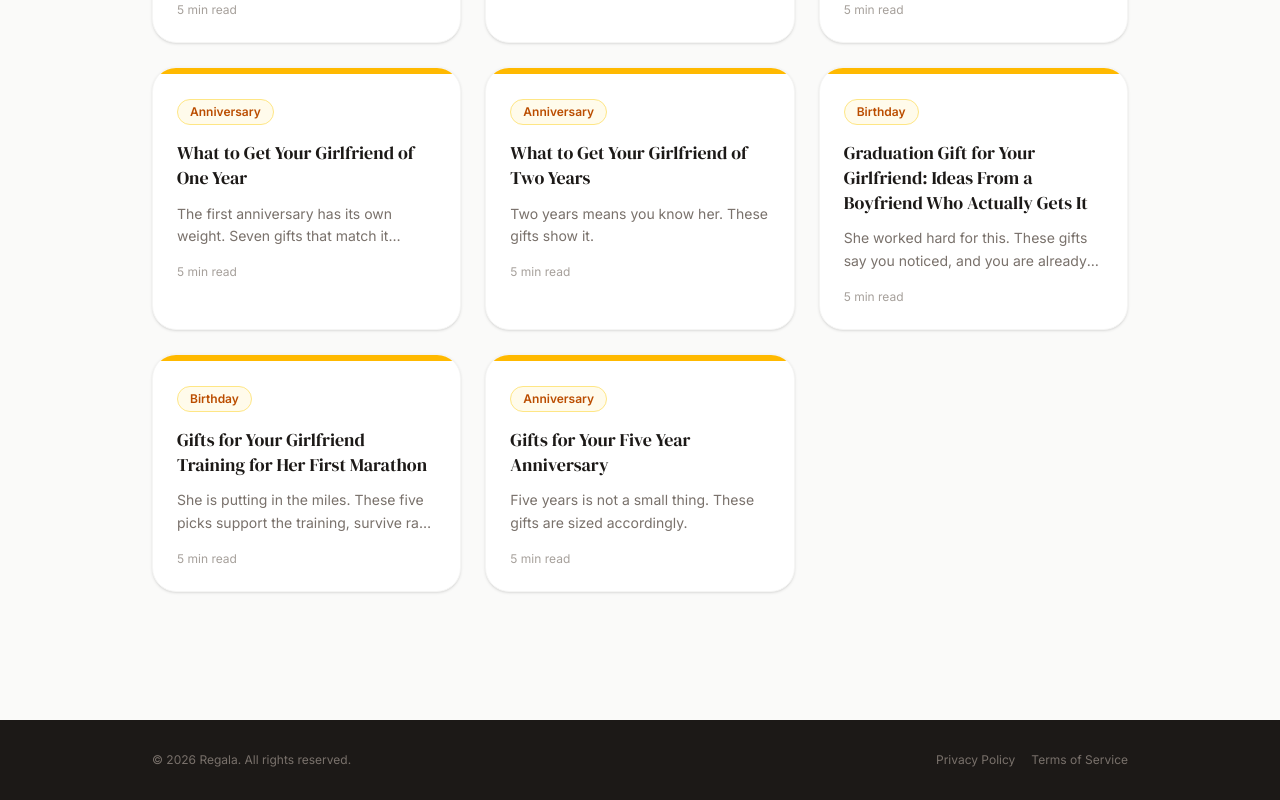
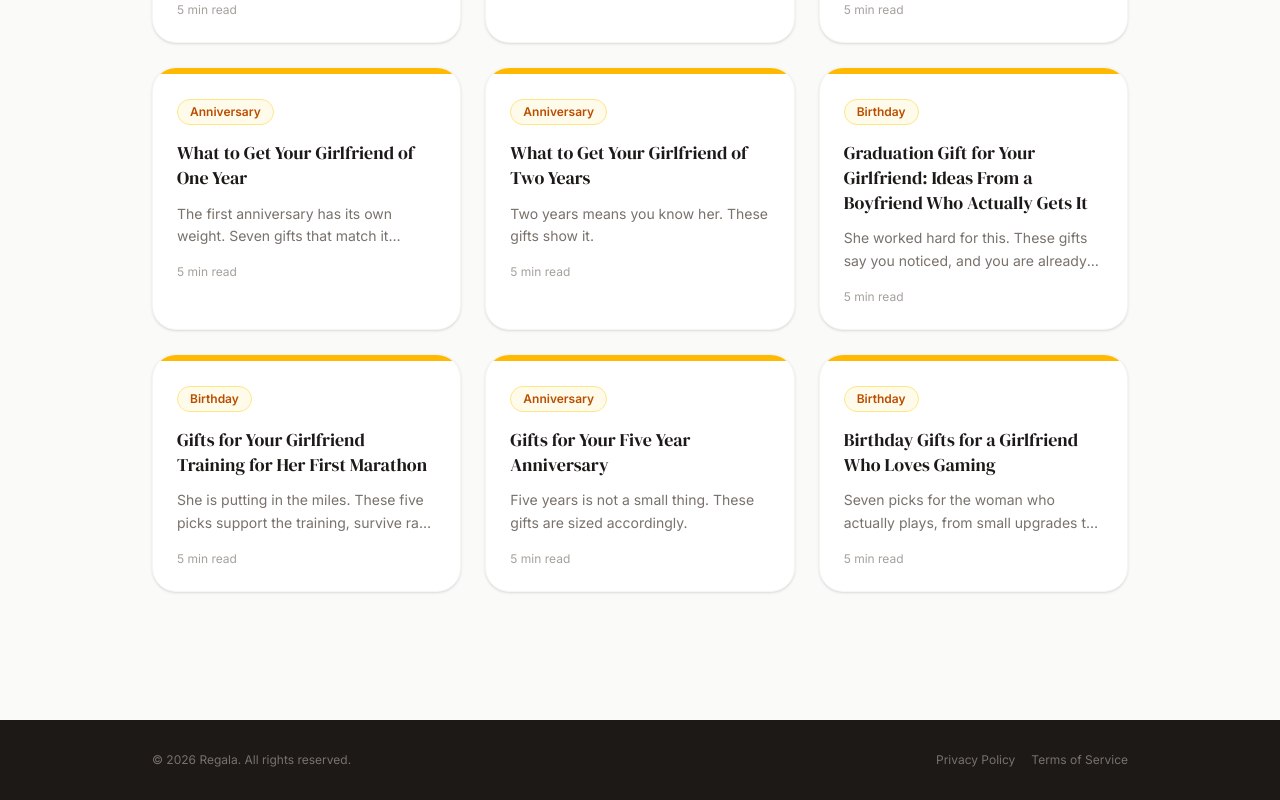
Before and after one commit to CAMGREEN637/gift-ai-frontend, a Next.js app: page /blog in a window 1280 px wide. Shown: the part 3409-4209 px from the top of the page. Built offline with nearby package versions, Linux system fonts and the light colour scheme; no server answers.

Commit message:
gifts for gaming

```diff
--- a/content/articles.ts
+++ b/content/articles.ts
@@ -3471,6 +3471,96 @@ export const SAMPLE_ARTICLES: GiftArticle[] = [
       { type: "cta" }
     ]
   },
+// ============================================================================
+  // BIRTHDAY GIFTS — GAMING
+  // ============================================================================
+  {
+    slug: "birthday-gifts-gaming",
+    title: "Birthday Gifts for a Girlfriend Who Loves Gaming",
+    excerpt: "Seven picks for the woman who actually plays, from small upgrades to the console she does not have yet.",
+    occasion: "birthday",
+    interests: ["gaming"],
+    readTime: "5 min read",
+    publishedAt: "2026-05-24",
+    relatedArticles: [
+      "tech-gifts-that-feel-thoughtful",
+      "birthday-gifts-hard-to-shop-for",
+      "thoughtful-gifts-that-dont-feel-last-minute",
+      "birthday-gifts-music"
+    ],
+    sections: [
+      {
+        type: "text",
+        heading: "Gaming gifts go wrong in a specific way",
+        body: "The mistake with gaming gifts is defaulting to something gaming-themed rather than something gaming-useful. A mug with a controller on it, a candle that smells like a specific console, a novelty shirt: these signal that you know she games without showing that you know how she games. The gifts that land are the ones that improve her actual setup, make her sessions more comfortable, or give her access to something she has been wanting to play."
+      },
+      {
+        type: "text",
+        heading: "What to look for at any budget",
+        body: "The seven picks below are split across three types: accessories that upgrade what she already has, gear that improves the experience of playing, and hardware for the person whose setup has a clear gap. None of them require knowing her exact library or platform history beyond whether she plays Switch, PC, or mobile, and several work regardless. The range runs from under $20 to just under $300."
+      },
+      {
+        type: "picks",
+        gifts: [
+          {
+            name: "Nintendo Switch Game Card Holder",
+            price: "$17.99",
+            reason: "A compact case that holds up to 24 Switch game cards and slots neatly into a bag or a Switch case. If she plays Switch cartridges rather than digital, this is the small organizational upgrade she has probably been meaning to sort out but never prioritized. It is a genuinely practical gift that shows you paid attention to what she actually plays, and at eighteen dollars it works well as a companion to something larger or as a standalone add-on to a card.",
+            url: "https://www.amazon.com/dp/B0B65L3VL8?tag=cbggiftapp637-20",
+            image_url: "https://m.media-amazon.com/images/I/71+peYwtXHL._AC_UY218_.jpg"
+          },
+          {
+            name: "Glow in The Dark Gamer Blanket",
+            price: "$27.99",
+            reason: "A soft throw blanket printed with gaming icons that glows in the dark, sized for a couch or a gaming chair. It is a fun gift rather than a purely functional one, and it works because it is comfortable, specific to who she is, and the kind of thing she would not think to buy herself. For a girlfriend who games from a couch or a bed, this is the cozy upgrade that makes long sessions noticeably more comfortable without making the gift feel like a productivity purchase.",
+            url: "https://www.amazon.com/dp/B0C7VFFLCD?tag=cbggiftapp637-20",
+            image_url: "https://m.media-amazon.com/images/I/81RaRBhA4mL._AC_UL320_.jpg"
+          },
+          {
+            name: "Razer BlackShark V2 X Gaming Headset",
+            price: "$34.99",
+            reason: "A wired gaming headset from Razer with 50mm drivers, a cardioid microphone, and the kind of audio clarity that makes a real difference in competitive games and atmospheric ones alike. Razer is one of the few gaming peripheral brands that carries genuine credibility among people who actually play, which means this gift reads as considered rather than generic. If she plays on PC or console and does not already have a good headset, this is the most impactful upgrade at this price point.",
+            url: "https://www.amazon.com/dp/B0DW18XKPV?tag=cbggiftapp637-20",
+            image_url: "https://m.media-amazon.com/images/I/71ZBcCFbAdL._AC_UY218_.jpg"
+          },
+          {
+            name: "Wireless Mechanical Keyboard with Smart Display",
+            price: "$79.00",
+            reason: "A wireless mechanical keyboard with a built-in smart display that shows shortcuts, timers, and system info on a small screen embedded in the corner. For a PC gamer, a good mechanical keyboard is the single most noticeable daily upgrade after a monitor, and the smart display adds a layer of functionality that makes it feel more like a premium desk piece than a standard peripheral. If she games or works at a desk and is still on a membrane keyboard, this is the gift that changes how her whole setup feels.",
+            url: "https://www.amazon.com/dp/B0CQ2L9PCB?tag=cbggiftapp637-20",
+            image_url: "https://m.media-amazon.com/images/I/61g03L1eB1L._AC_SY300_SX300_QL70_FMwebp_.jpg"
+          },
+          {
+            name: "Wireless RGB Gaming Headset with Kitty Ears",
+            price: "$129.00",
+            reason: "A wireless RGB gaming headset with detachable illuminated cat ears, retractable microphone, and 40-hour battery life. These have become one of the most recognizable gaming accessories among women who stream or take their setup's aesthetic seriously, and the audio quality is genuinely good rather than trading specs for style. If she has a setup she cares about how it looks, or if she streams any of her gameplay, this is the gift that she has probably looked at more than once and talked herself out of.",
+            url: "https://www.amazon.com/dp/B0FJ3ZR3B6?tag=cbggiftapp637-20",
+            image_url: "https://m.media-amazon.com/images/I/710AbZCqBDL._AC_SY300_SX300_QL70_FMwebp_.jpg"
+          },
+          {
+            name: "Backbone Pro Mobile Gaming Controller",
+            price: "$169.00",
+            reason: "The Backbone Pro connects to an iPhone via Bluetooth and transforms it into a full handheld gaming console with console-quality thumbsticks, triggers, and bumpers. It is compatible with Game Pass, PlayStation Remote Play, and hundreds of App Store titles, which means the library is already massive without buying anything extra. For a girlfriend who games on her phone or has been curious about cloud gaming, this is the gift that makes that actually worth doing rather than something she tolerates on a touchscreen.",
+            url: "https://www.amazon.com/Backbone-Gaming-Controller-Bluetooth-Pro-Level-Console/dp/B0DQM23MLZ?content-id=amzn1.sym.582a5b7f-e458-4b67-81d0-f4623d03d4db%3Aamzn1.sym.582a5b7f-e458-4b67-81d0-f4623d03d4db&crid=28HTA8BKLDFLF&cv_ct_cx=Backbone%2BOne%2BiPhone%2BController&keywords=Backbone%2BOne%2BiPhone%2BController&pd_rd_i=B0DQM23MLZ&pd_rd_r=a46399da-61f1-41fa-887a-784e8e9305f0&pd_rd_w=Gp89I&pd_rd_wg=LvTdS&pf_rd_p=582a5b7f-e458-4b67-81d0-f4623d03d4db&pf_rd_r=0GZ3YMPRG7MFJG0NHP4E&qid=1776731130&s=handmade&sbo=RZvfv%2F%2FHxDF%2BO5021pAnSA%3D%3D&sprefix=backbone%2Bone%2Biphone%2Bcontroller%2B%2Cspecialty-aps%2C233&sr=1-1-905f6665-3817-4290-88eb-a2363c78a4a1-spons&srs=120955898011&aref=cVHAwrUUe1&sp_csd=d2lkZ2V0TmFtZT1zcF9zZWFyY2hfdGhlbWF0aWM&th=1&linkCode=ll2&tag=cbggiftapp637-20&linkId=9daf56f2f2f30ba53846a39a8153a710&language=en_US&ref_=as_li_ss_tl",
+            image_url: "https://m.media-amazon.com/images/I/41xP2Xc9z6L._SX342_SY445_QL70_FMwebp_.jpg"
+          },
+          {
+            name: "Nintendo Switch OLED Model",
+            price: "$284.00",
+            reason: "The Nintendo Switch OLED is the version of the Switch with the upgraded 7-inch OLED screen, a wider adjustable stand, and enhanced audio for handheld and tabletop play. If she does not already own one, or if she is on the original Switch model without the OLED display, this is the gift that genuinely changes the hardware experience. It is the clearest big-birthday gaming gift in the database: she probably knows what it is, she probably wants one, and it is the kind of purchase that is easy to keep putting off.",
+            url: "https://www.amazon.com/dp/B09J652L1P?tag=cbggiftapp637-20",
+            image_url: "https://m.media-amazon.com/images/I/61U4SKnyS4L._AC_UY218_.jpg"
+          }
+        ]
+      },
+      {
+        type: "text",
+        heading: "One thing worth checking first",
+        body: "Before buying the Switch OLED or the Backbone, confirm what platform she actually plays on. The Switch is the right call for a Nintendo player; the Backbone is built for iPhone and cloud gaming. If she primarily plays on PC or PlayStation, the keyboard and headset picks are the stronger choices at any budget. Thirty seconds of asking the right question saves a return."
+      },
+      { type: "cta" }
+    ]
+  },
 ];
 
 // ============================================================================
```
